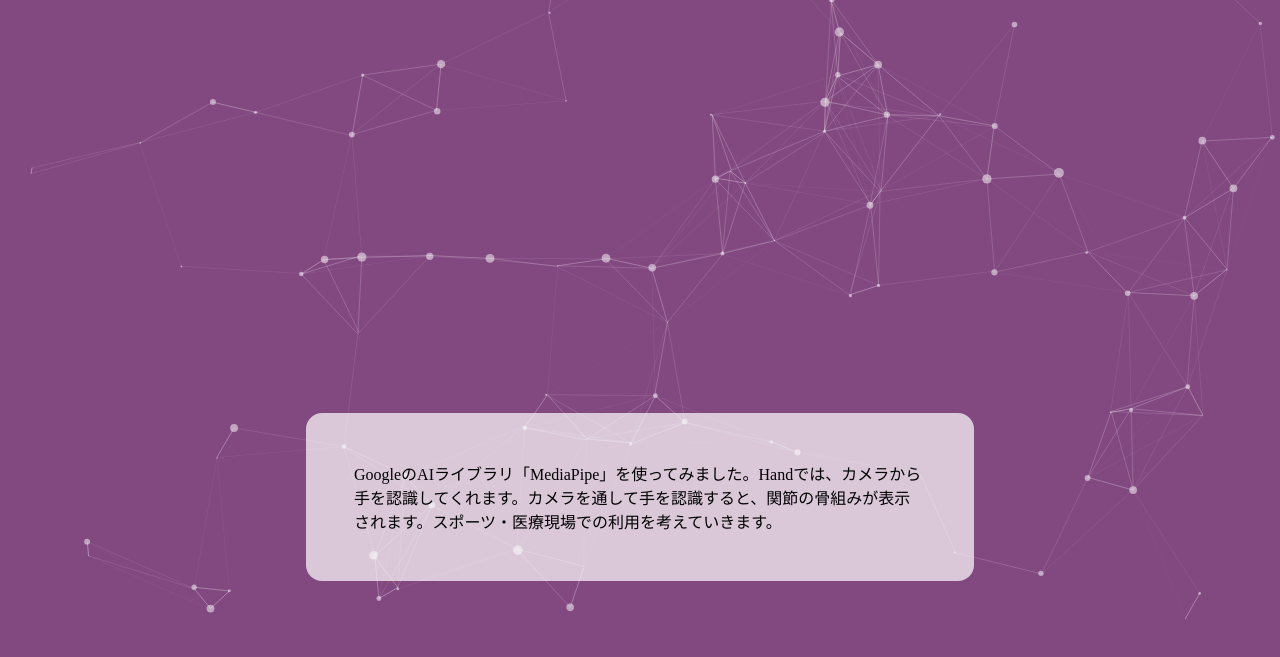
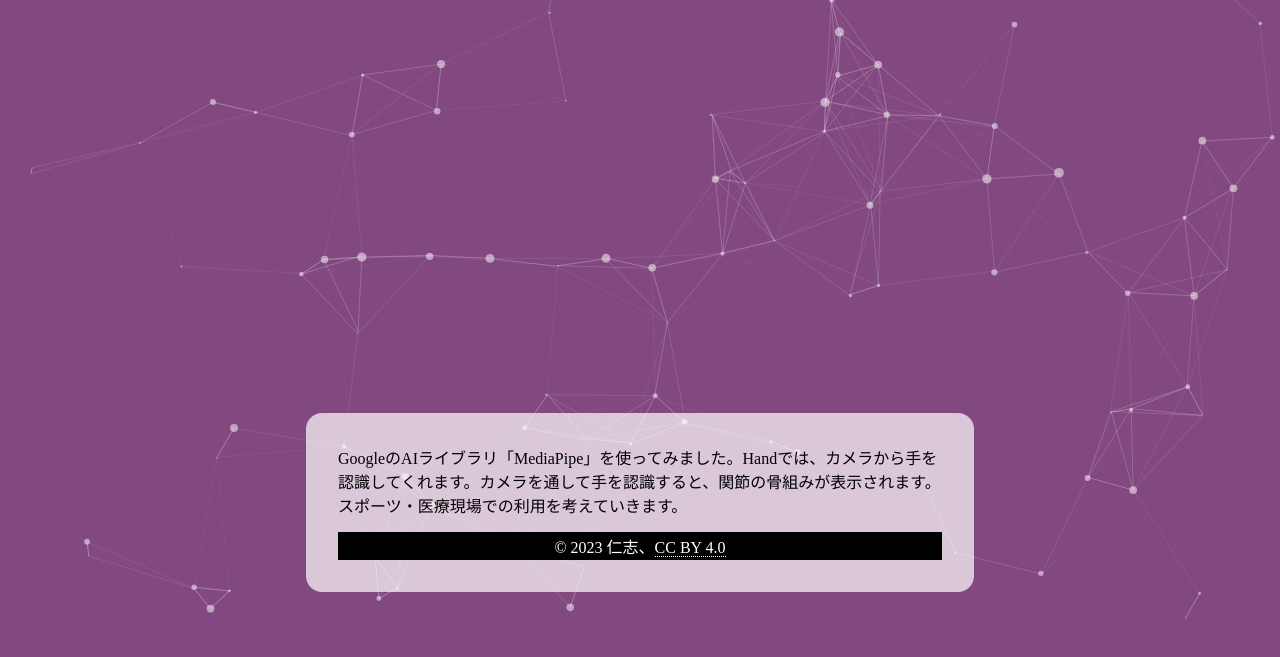
Before and after one commit to linkevery2s/mediapipe, a plain HTML site: page index.html in a window 1280 px wide. Shown: the part 121-778 px from the top of the page. Drawn offline with Linux system fonts and the light colour scheme.

Commit message:
Update index.html

```diff
--- a/index.html
+++ b/index.html
@@ -9,7 +9,8 @@
   <meta property="og:title" content="MediaPipe Hand" />
   <meta property="og:type" content="website" />
   <meta property="og:image" content="./ogp.png" />
-  <meta name="description" content="GoogleのAIライブラリ「MediaPipe」を使ってみました。Handでは、カメラから手を認識してくれます。カメラを通して手を認識すると、関節の骨組みが表示されます。スポーツ・医療現場での利用を考えていきます。" />
+  <meta name="description"
+    content="GoogleのAIライブラリ「MediaPipe」を使ってみました。Handでは、カメラから手を認識してくれます。カメラを通して手を認識すると、関節の骨組みが表示されます。スポーツ・医療現場での利用を考えていきます。" />
   <meta name="twitter:card" content="summary_large_image">
   <meta name="twitter:title" content="MediaPipe Hand" />
   <meta name="twitter:image" content="./ogp.png" />
@@ -83,7 +84,7 @@
     #abstract {
       text-align: left;
       background-color: rgba(255, 255, 255, 0.7);
-      padding: 3rem;
+      padding: 2rem;
       margin: 1rem;
       max-width: 700px;
       border-radius: 1em;
@@ -110,6 +111,21 @@
 
     h1 {
       color: #ffffff;
+    }
+
+    #footer {
+      margin: 15px 0 0 0;
+      padding: 2px 0 2px 0;
+      text-align: center;
+      background: #000000;
+      color: #ffffff;
+      bottom: 0;
+    }
+
+    #footer a {
+      text-decoration: none;
+      color: #ffffff;
+      border-bottom: 1px dotted #ffffff;
     }
   </style>
 </head>
@@ -138,9 +154,15 @@
 
       <div id="abstract">
         GoogleのAIライブラリ「MediaPipe」を使ってみました。Handでは、カメラから手を認識してくれます。カメラを通して手を認識すると、関節の骨組みが表示されます。スポーツ・医療現場での利用を考えていきます。
+
+        <div id="footer">
+          &copy; 2023 仁志、<a href="https://creativecommons.org/licenses/by/4.0/deed.ja" target="_blank">CC BY 4.0</a>
+        </div>
       </div>
 
     </div>
+
+
 
     <script type="module">
       import { HandLandmarker, FilesetResolver } from "https://cdn.jsdelivr.net/npm/@mediapipe/tasks-vision@0.10.0";
```
